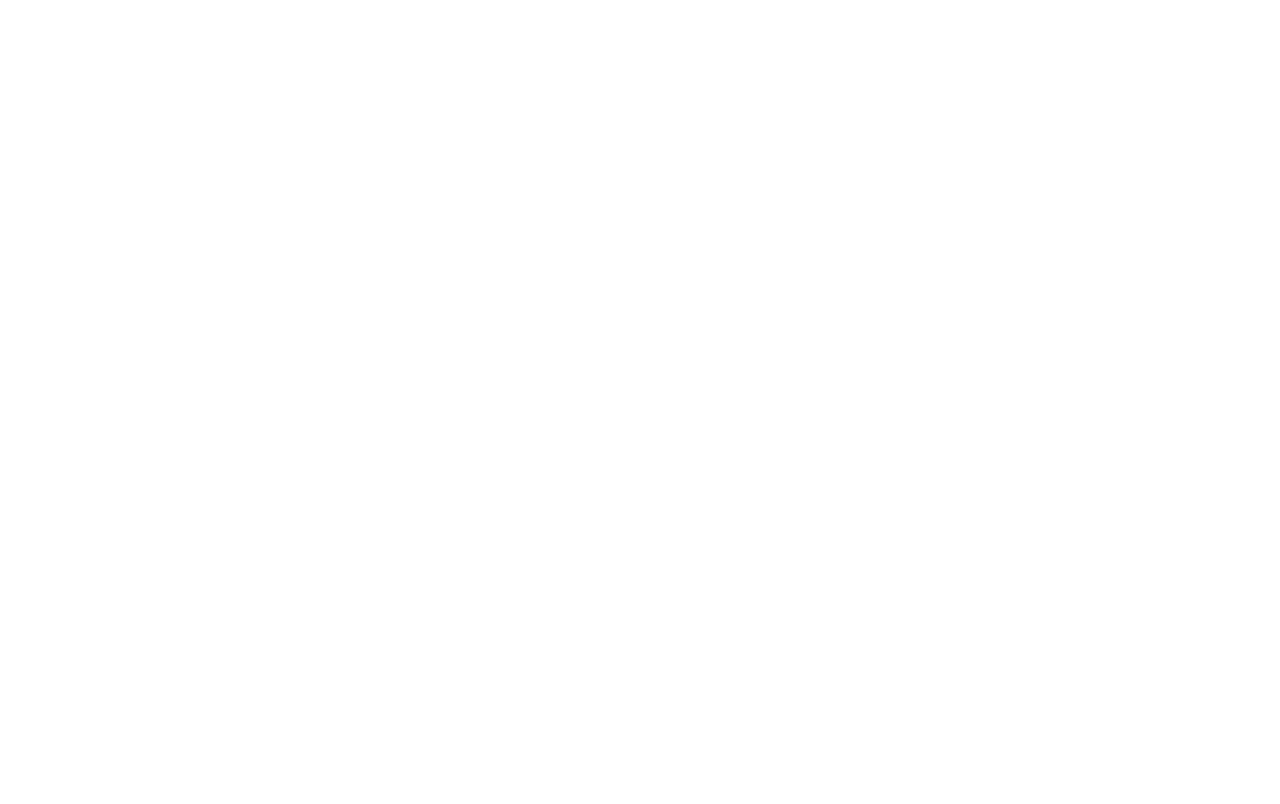
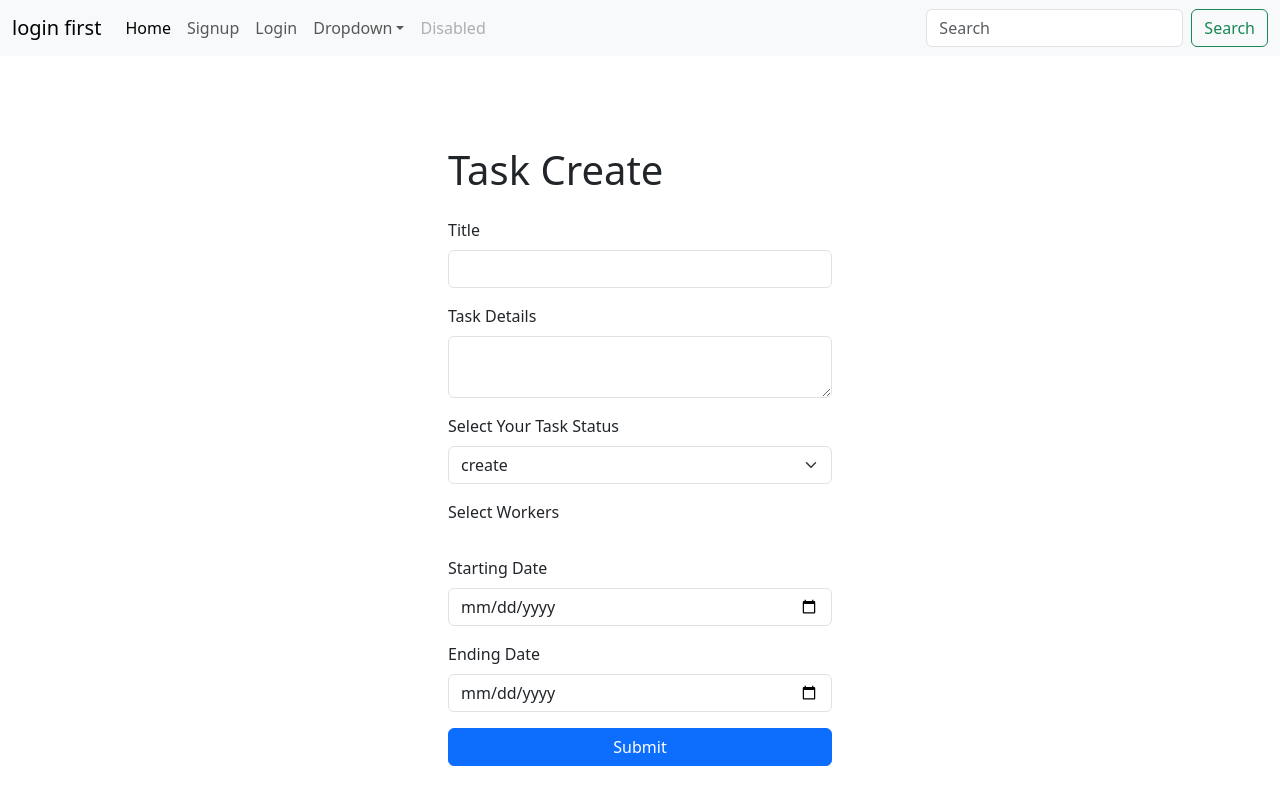
Before and after one commit to sharadpatel18/task-management-app, a React (Vite) app: page /taskform in a window 1280 px wide. Before the commit this address had no page. Shown: the top 804 px of the page. Built offline with nearby package versions, Linux system fonts and the light colour scheme.

Commit message:
create a task creation form

```diff
--- a/src/App.css
+++ b/src/App.css
@@ -17,3 +17,12 @@
 .toast{
   border: 1px solid black;
 }
+
+.h-card{
+  width: 30vw;
+  display: flex;
+  justify-content: space-between;
+  border: 1px solid rgba(0, 0, 0, 0.109);
+  padding: 20px;
+  align-items: center;
+}
--- a/src/App.jsx
+++ b/src/App.jsx
@@ -5,6 +5,7 @@
 import Signup from "./components/Signup";
 import Home from "./components/Home";
 import Login from "./components/Login";
+import TaskForm from "./components/TaskForm";
 
 function App() {
   const [showName, setShowName] = useState(false);
@@ -34,6 +35,7 @@
               path="/login"
               element={<Login handleChange={handleChange} showName={showName}/>}
             />
+            <Route path="/taskform" element={<TaskForm />} />
           </Route>
         </Routes>
       </BrowserRouter>
--- /dev/null
+++ b/src/components/TaskForm.jsx
@@ -0,0 +1,140 @@
+import React, { useEffect, useState } from "react";
+import { getAllUserDataInLocalStorage } from "../localstorage/authData";
+
+const TaskForm = () => {
+  const [allPeoples, setAllPeoples] = useState(getAllUserDataInLocalStorage());
+  const [title, setTitle] = useState("");
+  const [task, setTask] = useState("");
+  const [status, setStatus] = useState("");
+  const [peoples, setPeoples] = useState([]);
+  const [startingDate, setStartingDate] = useState("");
+  const [endingDate, setEndingDate] = useState("");
+  const [onlyWorkingUser, setWorkingUser] = useState([]);
+
+  useEffect(() => {
+    const data = allPeoples.filter((item) => {
+      return item.role !== "manager";
+    });
+    setWorkingUser(data);
+  }, [allPeoples]);
+
+  console.log(onlyWorkingUser);
+
+  return (
+    <div className="auth-main">
+      <form className="auth-container">
+        {/* <div>
+            {responceShow === true ? responce : null}
+        </div> */}
+        <div className="mb-3">
+          <h1>Task Create</h1>
+        </div>
+        <div className="mb-3">
+          <label htmlFor="exampleInputEmail1" className="form-label">
+            Title
+          </label>
+          <input
+            type="text"
+            className="form-control"
+            id="exampleInputEmail1"
+            aria-describedby="emailHelp"
+            value={title}
+            onChange={(e) => setTitle(e.target.value)}
+          />
+        </div>
+        <div className="mb-3">
+          <label htmlFor="exampleInputPassword1" className="form-label">
+            Task Details
+          </label>
+          <textarea
+            className="form-control"
+            id="exampleInputPassword1"
+            value={task}
+            onChange={(e) => setTask(e.target.value)}
+          />
+        </div>
+        <div className="mb-3">
+          <label htmlFor="exampleInputPassword1" className="form-label">
+            Select Your Task Status
+          </label>
+          <select
+            className="form-select"
+            aria-label="Default select example"
+            value={status}
+            onChange={(e) => setStatus(e.target.value)}
+          >
+            <option defaultValue="create">create</option>
+            <option value="bug">bug</option>
+            <option value="error">error</option>
+            <option value="completed">completed</option>
+            <option value="working">working</option>
+          </select>
+        </div>
+        <div className="mb-3">
+          <label htmlFor="exampleInputPassword1" className=" mb-3 form-label ">
+            Select Workers
+          </label>
+          {onlyWorkingUser.length !== 0
+            ? onlyWorkingUser.map((item) => {
+                return (
+                  <div className="mb-3 h-card">
+                    <label
+                      htmlFor="exampleInputPassword1"
+                      className="form-label"
+                    >
+                      {item.name}
+                    </label>
+                    <label
+                      htmlFor="exampleInputPassword1"
+                      className="form-label"
+                    >
+                      {item.email}
+                    </label>
+                    <label
+                      htmlFor="exampleInputPassword1"
+                      className="form-label"
+                    >
+                      {item.role}
+                    </label>
+                    <button className="btn btn-success">Hire</button>
+                    <button className="btn btn-danger">Reject</button>
+                  </div>
+                );
+              })
+            : null}
+        </div>
+        <div className="mb-3">
+          <label htmlFor="exampleInputEmail1" className="form-label">
+            Starting Date
+          </label>
+          <input
+            type="date"
+            className="form-control"
+            id="exampleInputEmail1"
+            aria-describedby="emailHelp"
+            value={startingDate}
+            onChange={(e) => setStartingDate(e.target.value)}
+          />
+        </div>
+        <div className="mb-3">
+          <label htmlFor="exampleInputEmail1" className="form-label">
+            Ending Date
+          </label>
+          <input
+            type="date"
+            className="form-control"
+            id="exampleInputEmail1"
+            aria-describedby="emailHelp"
+            value={endingDate}
+            onChange={(e) => setEndingDate(e.target.value)}
+          />
+        </div>
+        <button type="submit" className="btn btn-primary">
+          Submit
+        </button>
+      </form>
+    </div>
+  );
+};
+
+export default TaskForm;
--- a/src/localstorage/authData.js
+++ b/src/localstorage/authData.js
@@ -83,5 +83,13 @@
     return {}
   }
 }
+const getAllUserDataInLocalStorage = () => {
+  const data = localStorage.getItem("user");
+  if (data) {
+    return JSON.parse(data);
+  }else{
+    return []
+  }
+}
 
-export { createUser , loginUser , handleLogOut , getCurrentUserDataInLocalStorage};
+export { createUser , loginUser , handleLogOut , getCurrentUserDataInLocalStorage , getAllUserDataInLocalStorage};
```
